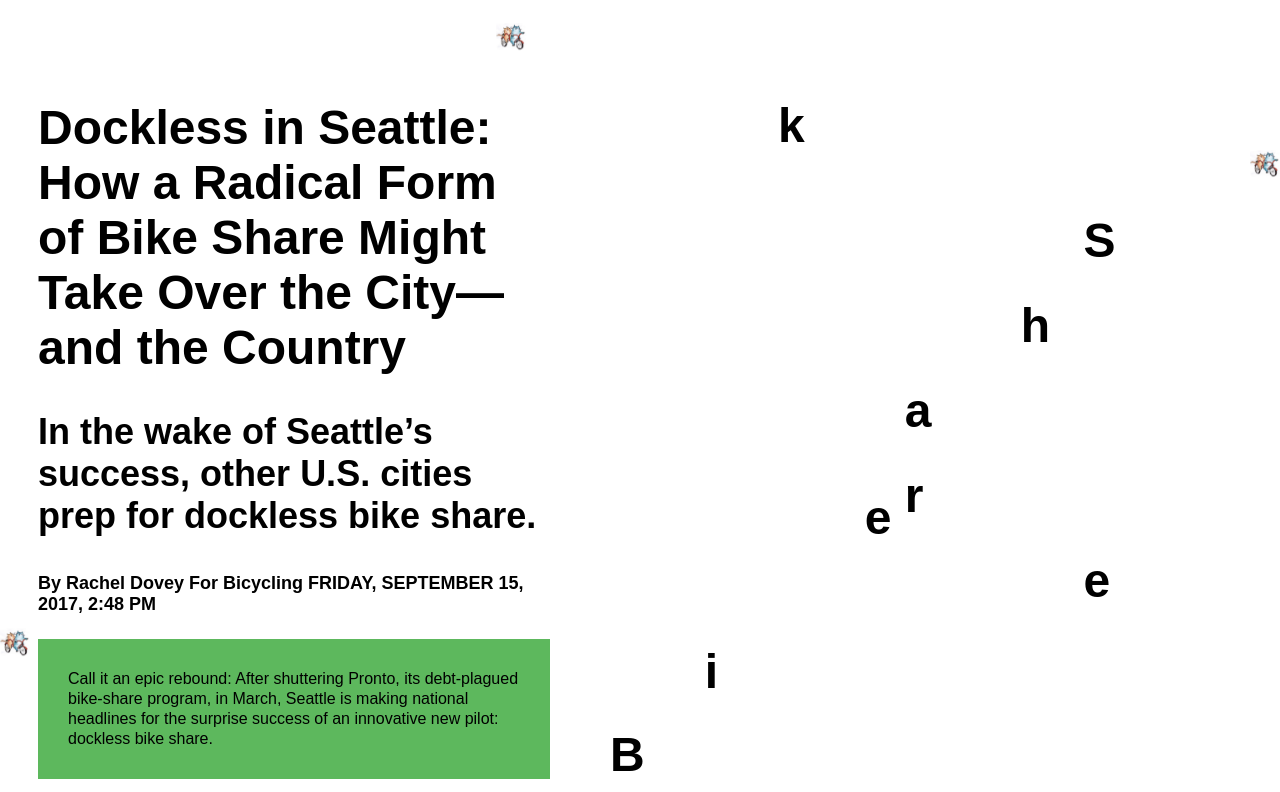
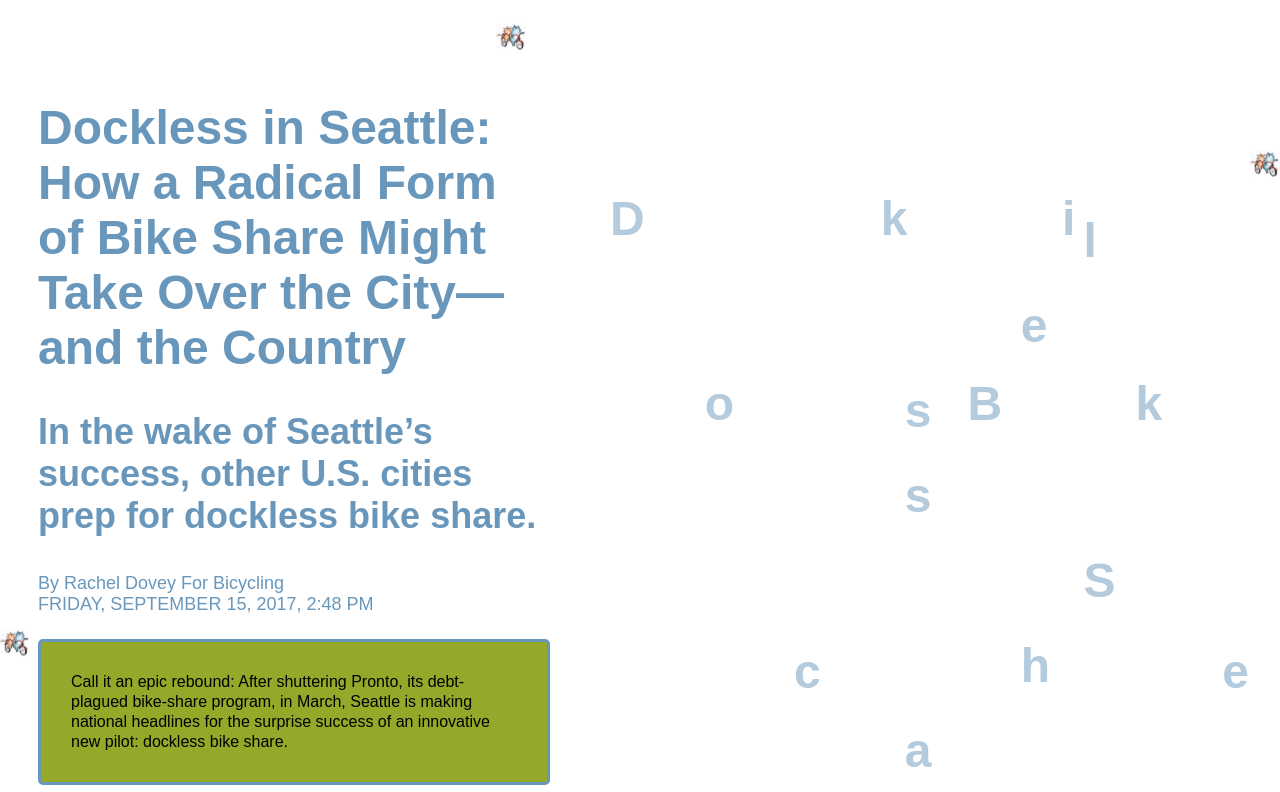
Before and after one commit to qmei1123/DesignChallengeFall17, a plain HTML site: page Designed article/index.html in a window 1280 px wide. Shown: the top 792 px of the page. Drawn offline with Linux system fonts and the light colour scheme; a web font is replaced by a local one.

Commit message:
Refine CSS

```diff
--- a/Designed article/Assets/main.css
+++ b/Designed article/Assets/main.css
@@ -1,20 +1,26 @@
 h1 {
     font-size: 48px;
+    color: #6897BB;
 }
 h3 {
     font-size: 36px;
+    color: #6897BB;
 }
 h4 {
     font-size: 18px;
+    color: #6897BB;
+    font-weight: 400;
 }
 p {
     display: block;
     line-height: 1.25;
-    background-color: #5db85d;
+    background-color: #94A829;
     padding: 30px;
+    border: 3px #6897BB solid;
+    border-radius: 5px;
 }
 body {
-    font-family: sans-serif;
+    font-family: 'Muli', sans-serif;
     padding: 15px;
 }
 .container {
@@ -92,14 +98,16 @@
 }
 .fixed {
     position: fixed;
+    color: #6897BB;
+    opacity: .5;
 }
 #vletter1, #vletter2, #vletter3, #vletter4 {
     position: relative;
     font-size: 48px;
     font-weight: 600;
     margin: 30px;
-    -webkit-animation: slide-vert 3s alternate-reverse infinite;
-    animation: slide-vert 3s alternate-reverse infinite;
+    -webkit-animation: slide-vert 4s alternate-reverse infinite;
+    animation: slide-vert 4s alternate-reverse infinite;
 }
 #vletter2 {
     -webkit-animation-delay: 0.5s;
--- a/Designed article/index.html
+++ b/Designed article/index.html
@@ -8,7 +8,7 @@
     <!---CSS--->
     <link rel="stylesheet" href="Assets/main.css">
     <!---FONT--->
-    <link href="https://fonts.googleapis.com/css?family=Open+Sans|Overpass:400,400i,600,700,800,800i,900" rel="stylesheet">
+    <link href="https://fonts.googleapis.com/css?family=Muli:400,700,900" rel="stylesheet">
 
 </head>
 <body>
@@ -32,7 +32,7 @@
                 In the wake of Seattle’s success, other U.S. cities prep for dockless bike share.
             </h3>
             <h4>
-                By Rachel Dovey For Bicycling <b>FRIDAY, SEPTEMBER 15, 2017, 2&#58;48 PM</b>
+                By Rachel Dovey For Bicycling<br>FRIDAY, SEPTEMBER 15, 2017, 2&#58;48 PM
             </h4>
 
             <p>
@@ -125,6 +125,9 @@
             <p>
                 Cities with thriving dock-based programs, on the other hand, could prove more resistant. In August, Spin received a cease-and-desist letter from the New York City Department of Transportation after attempting to roll out its bikes in the Rockaways, a collection of waterfront neighborhoods in Queens. In January, several San Francisco supervisors announced a crackdown on Chinese dockless operator Bluegogo, likening it to other so-called “arrogant tech companies” and labelling it a public nuisance.
             </p>
+            <div class="bike-cat-div">
+                <img class="bike-cat-1" src="Assets/bike-cat.jpg">
+            </div>
             <p>
                 “In [cities with established systems], I think it’s going to be much more of a balancing act,” Weidel says. Chicago is currently having what he calls “very early conversations” with a number of dockless operators, though he would not specify which ones.
             </p>
@@ -135,7 +138,7 @@
                 Something about the dockless concept, however, has clearly piqued the interest of existing bike-share operators. Despite the actions against Bluegogo, San Francisco regulators began setting up a permitting system several months later, acknowledging that there seemed to be significant interest in the model.
             </p>
             <div class="bike-cat-div">
-                <img class="bike-cat-1" id="three" src="Assets/bike-cat.jpg">
+                <img class="bike-cat-1" id="two" src="Assets/bike-cat.jpg">
             </div>
             <p>
                 It’s also possible that the players behind established systems will develop their own dockless pilots in-house. Motivate, the company that operates New York’s Citi Bike—it also oversaw Pronto—is currently working on a smart bike with a built-in bike lock, which would theoretically work well in a dockless system. Motivate declined an on-the-record interview for this story, but a spokesperson admitted that the company has no immediate plans to introduce dockless technology in New York. The nimbler, lower-cost model could prove attractive, though, because Citi Bike has struggled to expand to some of the city’s farther-flung neighborhoods.
@@ -177,11 +180,19 @@
         <div class="col letters">
             <div class="fixed">
                 <div class="row">
+                    <span id="vletter2">D</span>
+                    <span id="vletter3">o</span>
+                    <span id="vletter4">c</span>
+                    <span id="vletter2">k</span>
                     <span id="vletter1">B</span>
                     <span id="vletter2">i</span>
                     <span id="vletter3">k</span>
                     <span id="vletter4">e</span>
                 </div>
+                <span id="hletter1">l</span>
+                <span id="hletter2">e</span>
+                <span id="hletter3">s</span>
+                <span id="hletter4">s</span>
                 <span id="hletter1">S</span>
                 <span id="hletter2">h</span>
                 <span id="hletter3">a</span>
```
